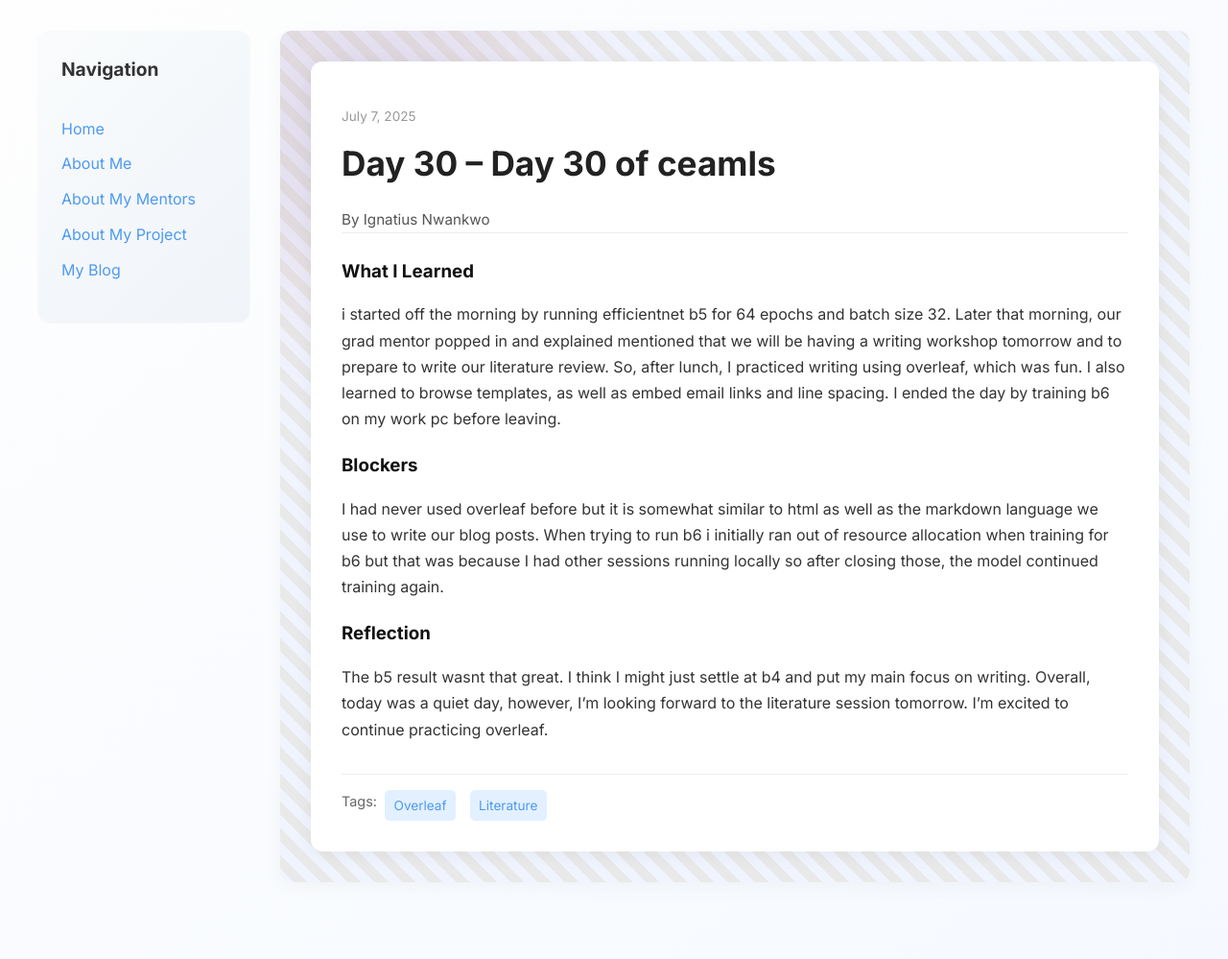
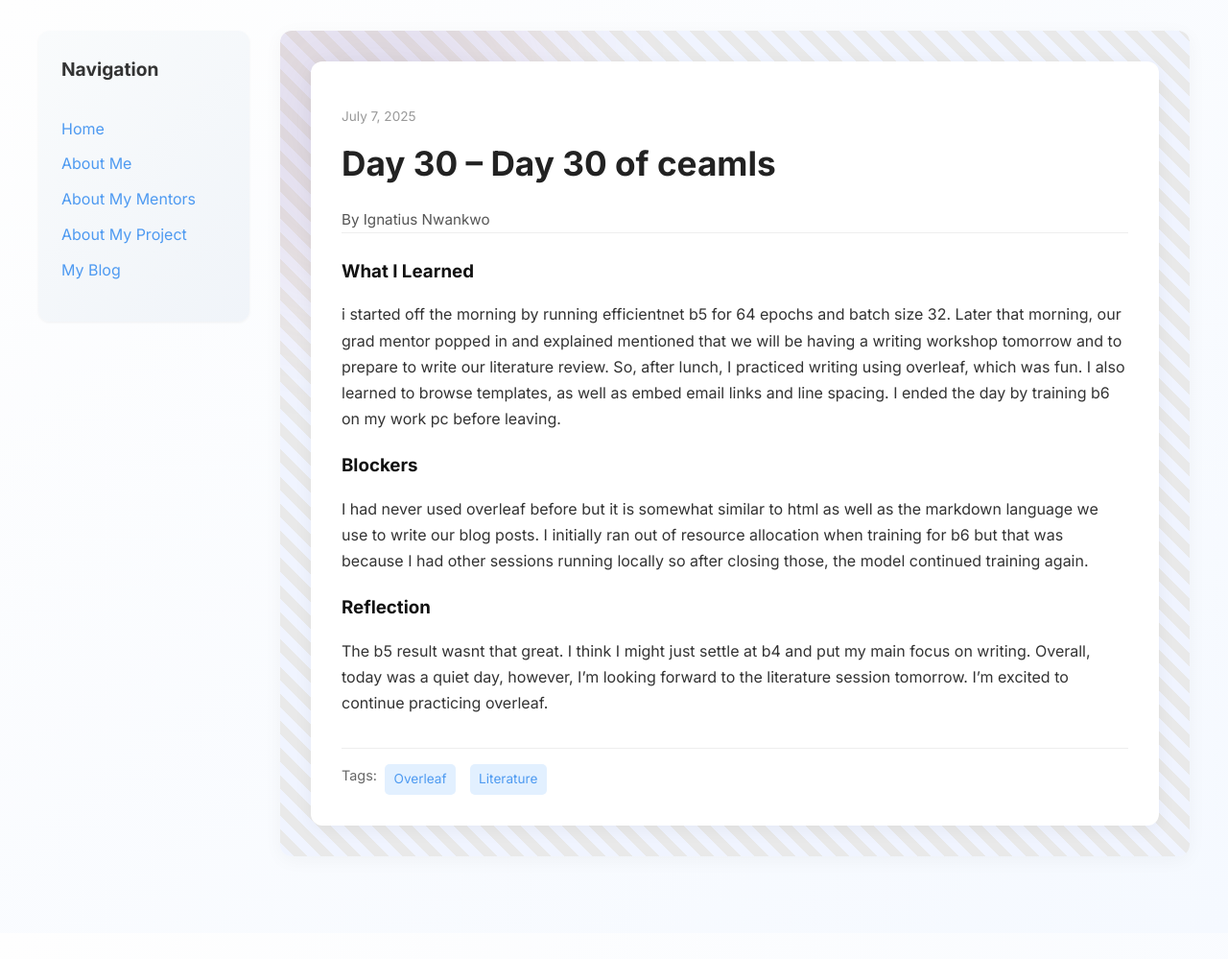
Before and after one commit to toxhi/toxhi.github.io, a Jekyll site: the page built from _posts/2025-07-07-day-30.md, in a window 1280 px wide. Shown: the whole page at 96% size. Built offline with Jekyll 4.4.1, drawn with Linux system fonts in a browser that asks for light colours; after the commit the page ends 972 px from its top, so only the background shows below that.

Commit message:
Update 2025-07-07-day-30.md

```diff
--- a/_posts/2025-07-07-day-30.md
+++ b/_posts/2025-07-07-day-30.md
@@ -10,7 +10,7 @@
  i started off the morning by running efficientnet b5 for 64 epochs and batch size 32. Later that morning, our grad mentor popped in and explained mentioned that we will be having a writing workshop tomorrow and to prepare to write our literature review. So, after lunch, I practiced writing using overleaf, which was fun. I also learned to browse templates, as well as embed email links and line spacing. I ended the day by training b6 on my work pc before leaving.
 
 blockers: |
- I had never used overleaf before but it is somewhat similar to html as well as the markdown language we use to write our blog posts. When trying to run b6 i initially ran out of resource allocation when training for b6 but that was because I had other sessions running locally so after closing those, the model continued training again.
+ I had never used overleaf before but it is somewhat similar to html as well as the markdown language we use to write our blog posts. I initially ran out of resource allocation when training for b6 but that was because I had other sessions running locally so after closing those, the model continued training again.
 
 
 reflection: |
```
